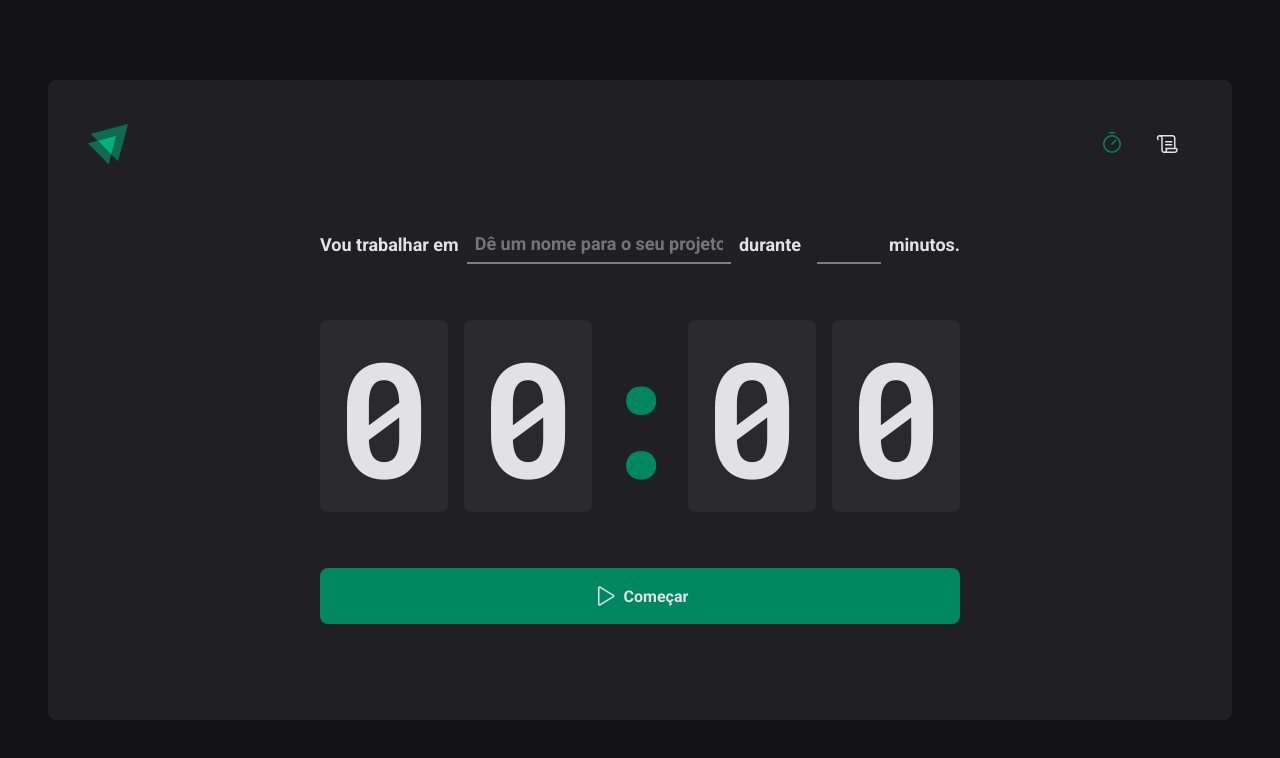
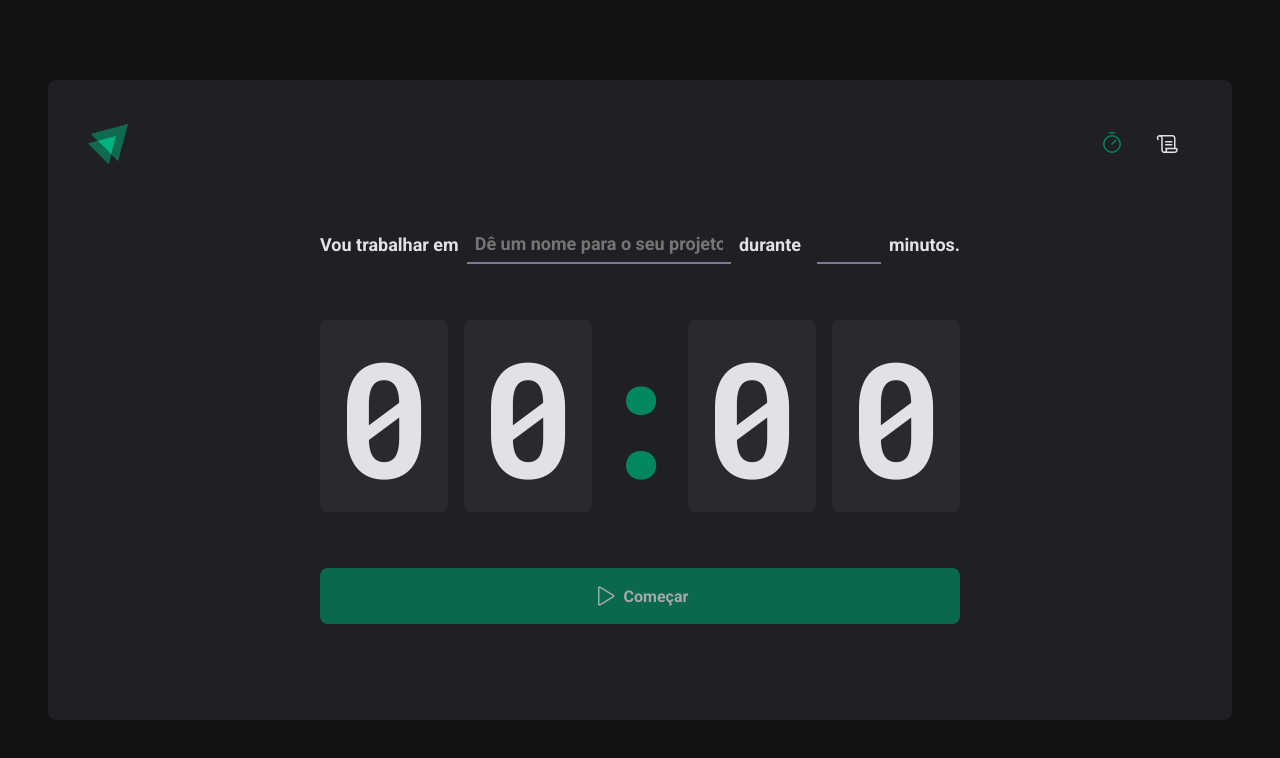
Before and after one commit to gustavobtflores/pomodoro-rocket, a React (Vite) app: page / in a window 1280 px wide. Shown: the top 758 px of the page. Built offline with nearby package versions, Linux system fonts and the light colour scheme.

Commit message:
basic react-hook-form setup

```diff
--- a/src/pages/Home/index.tsx
+++ b/src/pages/Home/index.tsx
@@ -1,4 +1,5 @@
 import { Play } from 'phosphor-react'
+import { useForm } from 'react-hook-form'
 import {
   CountdownContainer,
   FormContainer,
@@ -10,15 +11,25 @@
 } from './styles'
 
 export function Home() {
+  const { register, handleSubmit, watch } = useForm()
+
+  function handleCreateNewCycle(data: any) {
+    console.log(data)
+  }
+
+  const task = watch('task')
+  const isSubmitDisabled = !task
+
   return (
     <HomeContainer>
-      <form>
+      <form onSubmit={handleSubmit(handleCreateNewCycle)}>
         <FormContainer>
           <label htmlFor="task">Vou trabalhar em</label>
           <TaskInput
             id="task"
             list="task-suggestions"
             placeholder="Dê um nome para o seu projeto"
+            {...register('task')}
           />
           <datalist id="task-suggestions">
             <option value="Projeto 1"></option>
@@ -33,6 +44,7 @@
             step={5}
             min={5}
             max={60}
+            {...register('minutesAmount', { valueAsNumber: true })}
           />
           <span>minutos.</span>
         </FormContainer>
@@ -45,7 +57,7 @@
           <span>0</span>
         </CountdownContainer>
 
-        <StartCountdownButton type="submit">
+        <StartCountdownButton type="submit" disabled={isSubmitDisabled}>
           <Play size={24} />
           Começar
         </StartCountdownButton>
```
